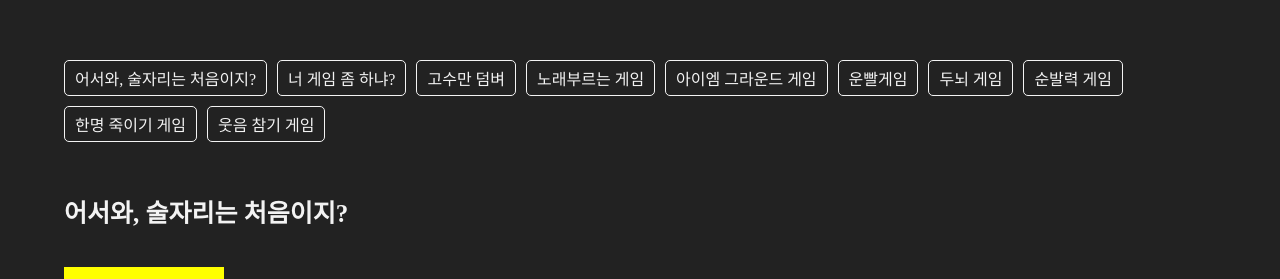
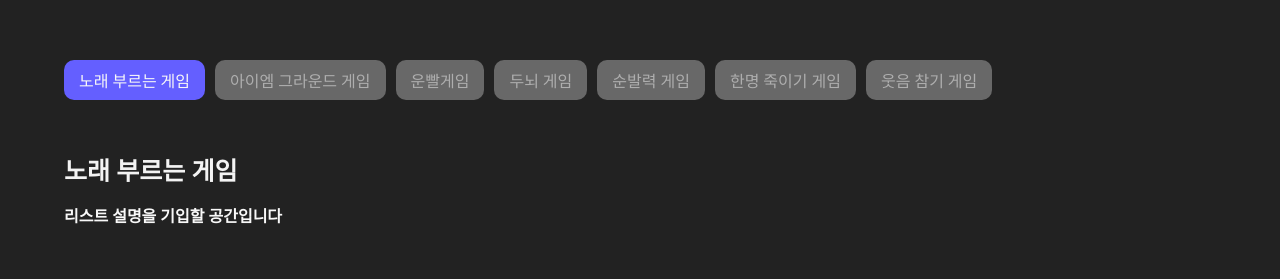
Before and after one commit to haeundae-triangle/hongsam-FE, a React (Create React App) app: page / in a window 1280 px wide. Shown: the part 329-608 px from the top of the page. Built offline with nearby package versions, Linux system fonts and the light colour scheme.

Commit message:
Feat : 선택 태그 디자인 구현

```diff
--- a/src/components/Main/GameFilter.jsx
+++ b/src/components/Main/GameFilter.jsx
@@ -4,15 +4,15 @@ import { Games } from './Games'
 
 // 게임 소개
 export const GameFilter = () => {
-  const [listTag, setListTag] = useState('어서와, 술자리는 처음이지?')
-  const listTags = ['어서와, 술자리는 처음이지?', '너 게임 좀 하냐?', '고수만 덤벼', '노래부르는 게임',
-   '아이엠 그라운드 게임', '운빨게임', '두뇌 게임', '순발력 게임', '한명 죽이기 게임', '웃음 참기 게임']
+  const [listTag, setListTag] = useState('노래 부르는 게임')
+  const listTags = ['노래 부르는 게임', '아이엠 그라운드 게임', '운빨게임',
+   '두뇌 게임', '순발력 게임', '한명 죽이기 게임', '웃음 참기 게임']
 
   return (
     <Container>
       <TagContianer>
         {listTags.map((tag, index) => (
-          <Tag key={index} onClick={() => setListTag(tag)}>{tag}</Tag>
+          <Tag key={index} isSelected={listTag === tag} onClick={() => setListTag(tag)}>{tag}</Tag>
         ))}
       </TagContianer>
       <Games listFilter={listTag}></Games>
@@ -38,8 +38,8 @@ gap: 10px;
 `
 
 const Tag = styled.div`
-  color: #f3f3f3;
-  padding: 5px 10px;
-  border-radius: 5px;
-  border: 1px solid #f3f3f3;
+  color: ${({ isSelected }) => (isSelected ? '#f8f8f8' : '#aeaeae')};
+  padding: 8px 15px;
+  border-radius: 10px;
+  background-color: ${({ isSelected }) => (isSelected ? '#645FFF' : '#686868')};
 `;
--- a/src/components/Main/Games.jsx
+++ b/src/components/Main/Games.jsx
@@ -9,6 +9,7 @@ export const Games = ({ listFilter }) => {
     <Container>
       <TitleContainer>
         <H2>{ listFilter }</H2>
+        <H3>리스트 설명을 기입할 공간입니다</H3>
       </TitleContainer>
       <EachGames>
         <EachGame />
@@ -37,6 +38,11 @@ const H2 = styled.h2`
   margin: 2% 0 0 0;
 `;
 
+const H3 = styled.h3`
+  color: #f8f8f8;
+  font-size: 16px;
+`
+
 const EachGames = styled.div`
   display: flex;
   flex-direction: column;
```
